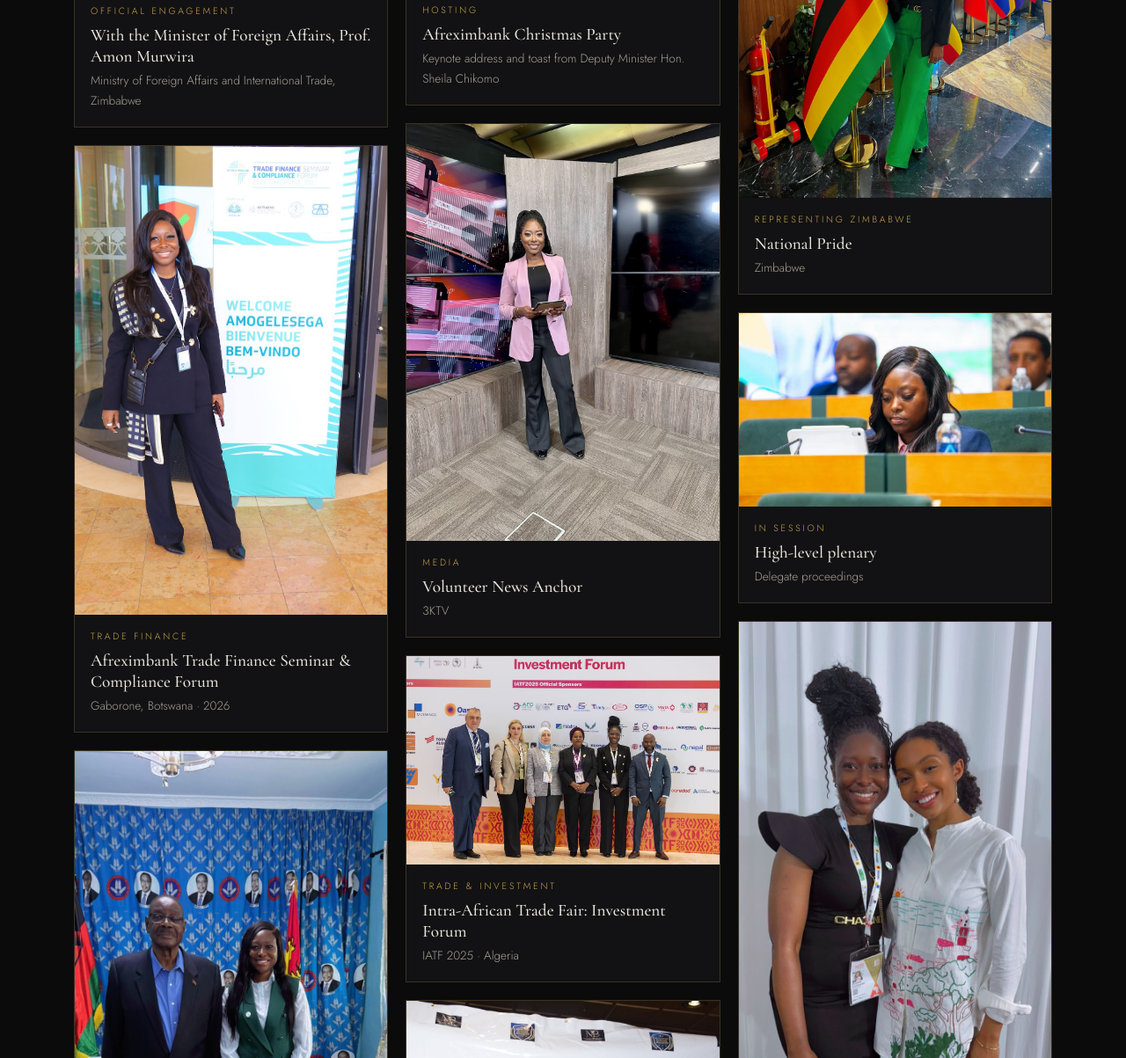
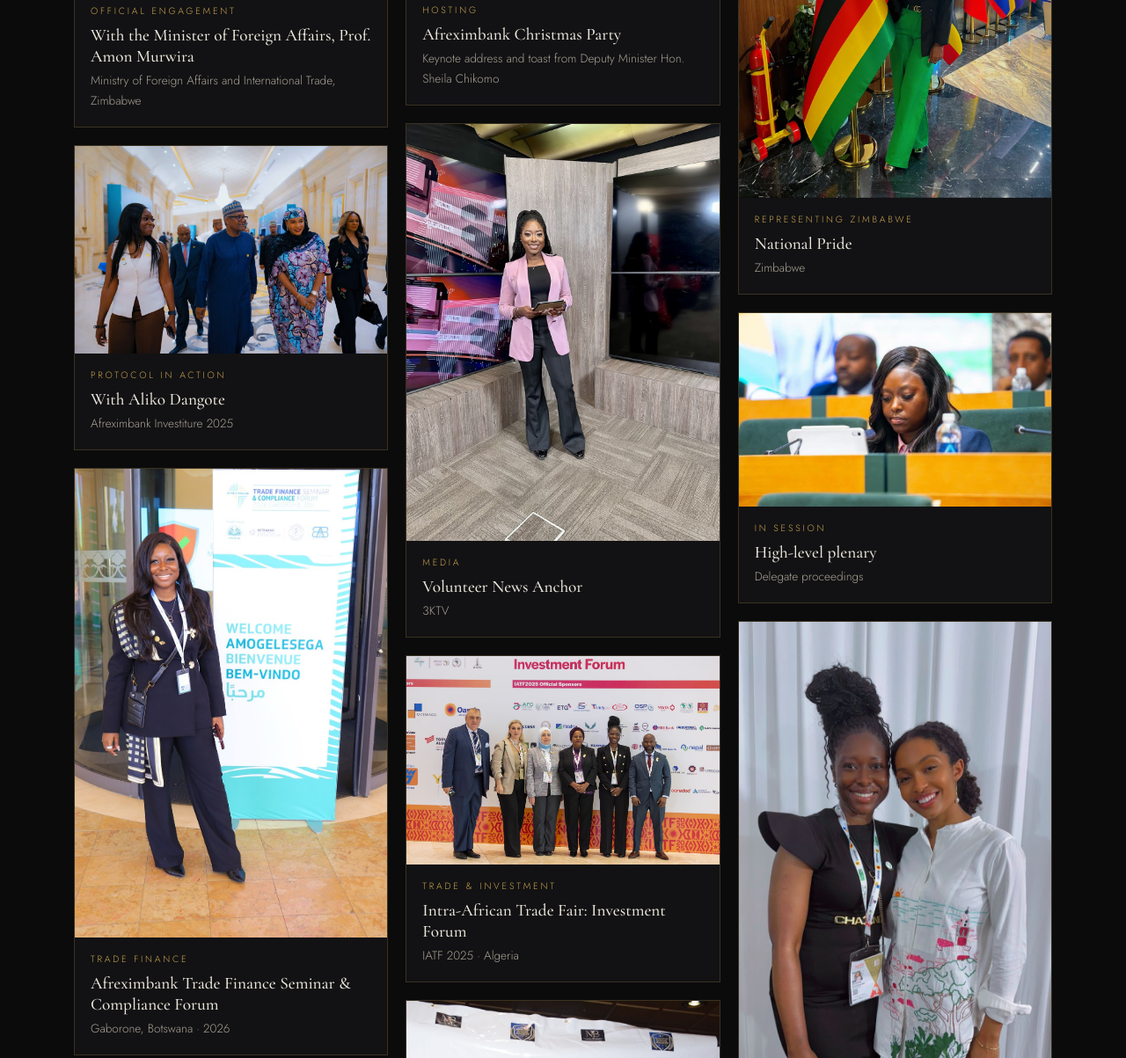
Before and after one commit to ThisIssRue/The-Rue-Standard, a plain HTML site: page index.html in a window 1280 px wide. Shown: the part 6985-8188 px from the top of the page at 88% size. Drawn offline with nearby package versions, Linux system fonts and the light colour scheme.

Commit message:
Add Afreximbank Investiture 2025 photo with Aliko Dangote
Co-Authored-By: Claude Opus 5.5 <noreply@anthropic.com>
Claude-Session: https://claude.ai/code/session_015SMHdcQgcFCeXzFi9rZ54w

```diff
--- a/index.html
+++ b/index.html
@@ -259,6 +259,12 @@
             <figcaption><span>Official Engagement</span><strong>With the Minister of Foreign Affairs, Prof. Amon Murwira</strong><em>Ministry of Foreign Affairs and International Trade, Zimbabwe</em></figcaption>
           </figure>
           <figure class="shot reveal">
+            <button type="button" class="shot__btn" data-full="assets/gallery/investiture-dangote.jpg" aria-label="View photo: With Aliko Dangote, Afreximbank Investiture 2025">
+              <img src="assets/gallery/investiture-dangote.jpg" alt="Rue walking with Aliko Dangote at the Afreximbank Investiture 2025" width="1242" height="826" loading="lazy">
+            </button>
+            <figcaption><span>Protocol in Action</span><strong>With Aliko Dangote</strong><em>Afreximbank Investiture 2025</em></figcaption>
+          </figure>
+          <figure class="shot reveal">
             <button type="button" class="shot__btn" data-full="assets/gallery/gaborone-forum.jpg" aria-label="View photo: Afreximbank Trade Finance Seminar and Compliance Forum">
               <img src="assets/gallery/gaborone-forum.jpg" alt="Rue: Afreximbank Trade Finance Seminar and Compliance Forum, Gaborone, Botswana · 2026" width="933" height="1400" loading="lazy">
             </button>
@@ -344,9 +350,9 @@
           </figure>
           <figure class="shot reveal">
             <button type="button" class="shot__btn" data-full="assets/gallery/networking-hall.jpg" aria-label="View photo: With Boris Kodjoe">
-              <img src="assets/gallery/networking-hall.jpg" alt="Rue with Boris Kodjoe at the Afreximbank Investiture" width="787" height="1400" loading="lazy">
+              <img src="assets/gallery/networking-hall.jpg" alt="Rue with Boris Kodjoe at the Afreximbank Investiture 2025" width="787" height="1400" loading="lazy">
             </button>
-            <figcaption><span>Networking</span><strong>With Boris Kodjoe</strong><em>Afreximbank Investiture</em></figcaption>
+            <figcaption><span>Networking</span><strong>With Boris Kodjoe</strong><em>Afreximbank Investiture 2025</em></figcaption>
           </figure>
           <figure class="shot reveal">
             <button type="button" class="shot__btn" data-full="assets/gallery/iatf-evening.jpg" aria-label="View photo: IATF 2025 evening reception">
```
Also changed, not shown: assets/gallery/investiture-dangote.jpg (added).
